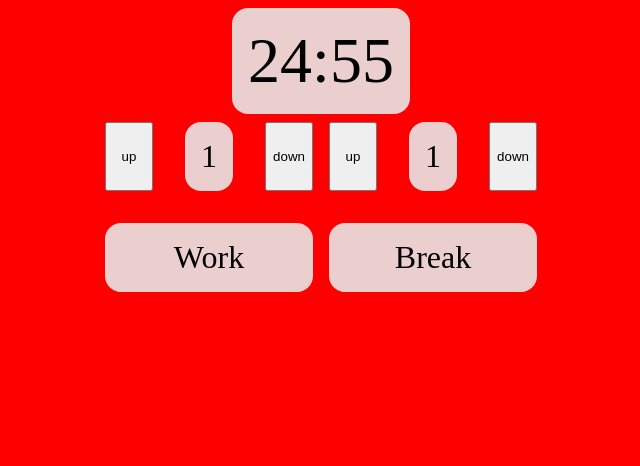
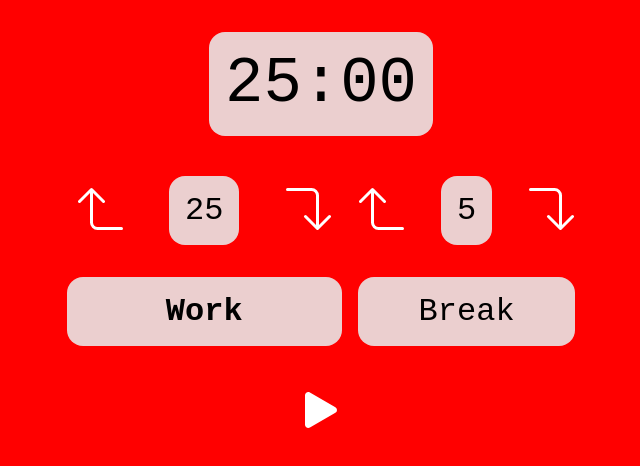
Before and after one commit to laaledesiempre/FCCPoMoDoRo, a React (Create React App) app: page / in a window 1280 px wide. Shown: the top 466 px of the page, without its empty margins (319-959 px from the left). Built offline with nearby package versions, Linux system fonts and the light colour scheme.

Commit message:
beta| Working model sounds button and +

```diff
--- a/src/components/App.jsx
+++ b/src/components/App.jsx
@@ -6,26 +6,29 @@ import {ChangeTime1, ChangeTime2} from "../store/slices/timers"
 export const App = () => {
     const timer1 = useSelector((state)=>state.timersReducer.timer1)
     const timer2 = useSelector((state)=>state.timersReducer.timer2)
-    const [workingLength, setworkingLength] = useState("1")
-    const [breackLength, setbreackLength] = useState("1")
+    const [workingLength, setworkingLength] = useState("25")
+    const [breackLength, setbreackLength] = useState("5")
     const [working, setWorking] = useState(true)
-    const [pause, setPause] = useState(false)
+    const [pause, setPause] = useState(true)
     const [currentTimer, setCurrentTimer] = useState('timer1')
     const dispatch= useDispatch()
+    const sound= new Audio('https://cdn.freesound.org/previews/420/420504_8377667-lq.mp3')
     useEffect(() => {
-      console.log("a")
         if (working && !pause) {
           const interval = setInterval(() => {
             if(timer1.minutes=== "00" && timer1.seconds === "00") {
               dispatch(ChangeTime2({minutes:breackLength,seconds:"00"}))
               setWorking(false)
               setCurrentTimer('timer2')
+              document.querySelector("body").classList.add("rest")
+              document.querySelector(".work-label").classList.remove("resalted")
+              document.querySelector(".break-label").classList.add("resalted")
+              sound.play()
             } else {
 
               let minutes= timer1.minutes
               let seconds= timer1.seconds
               if (seconds!=="00") { if(parseInt(seconds)>10) {seconds= (parseInt(seconds)-1).toString()} else {seconds= "0"+(parseInt(seconds)-1)}} else {if(parseInt(minutes)>10) {minutes= (parseInt(minutes)-1).toString()} else {minutes= "0"+(parseInt(minutes)-1)}; seconds="59 "}
-              console.log(seconds)
               dispatch(ChangeTime1({minutes:minutes,seconds:seconds}))
             }
           }, 1000);
@@ -37,6 +40,10 @@ export const App = () => {
               dispatch(ChangeTime1({minutes:workingLength,seconds:"00"}))
               setWorking(true)
               setCurrentTimer('timer1')
+              document.querySelector("body").classList.remove("rest")
+              document.querySelector(".break-label").classList.remove("resalted")
+              document.querySelector(".work-label").classList.add("resalted")
+              sound.play()
             } else {
 
               let minutes= timer2.minutes
@@ -48,10 +55,17 @@ export const App = () => {
 
           return () => clearInterval(interval);
         }
-
-      }, [timer1,timer2]);
+        // eslint-disable-next-line
+      }, [timer1,timer2,pause]);
       const timerChanger=(info)=>{
         if (info==='timer1') {return timer1.minutes+":"+timer1.seconds} else {return timer2.minutes+":"+timer2.seconds}
+      }
+      const changeLogo=()=>{
+        if (pause===true) {return <svg xmlns="http://www.w3.org/2000/svg"  fill="currentColor" className="logo-sp"  viewBox="0 0 16 16">
+        <path d="m11.596 8.697-6.363 3.692c-.54.313-1.233-.066-1.233-.697V4.308c0-.63.692-1.01 1.233-.696l6.363 3.692a.802.802 0 0 1 0 1.393z"/>
+      </svg>} else {return <svg xmlns="http://www.w3.org/2000/svg" fill="currentColor" className="logo-sp" viewBox="0 0 16 16">
+      <path d="M5.5 3.5A1.5 1.5 0 0 1 7 5v6a1.5 1.5 0 0 1-3 0V5a1.5 1.5 0 0 1 1.5-1.5zm5 0A1.5 1.5 0 0 1 12 5v6a1.5 1.5 0 0 1-3 0V5a1.5 1.5 0 0 1 1.5-1.5z"/>
+    </svg>}
       }
   return (
     <>
@@ -61,25 +75,36 @@ export const App = () => {
         </section>
         <section className="timer-buttons-wrapper">
           <article className="timer">
-            <button onClick={()=>{setworkingLength((parseInt(workingLength)+1).toString())}}>
-              up
+            <button className="timer-button" onClick={()=>{parseInt(workingLength)<60 && setworkingLength((parseInt(workingLength)+1).toString())}}>
+            <svg className="up-button" xmlns="http://www.w3.org/2000/svg" fill="currentColor"  viewBox="0 0 16 16">
+  <path fill-rule="evenodd" d="M4.854 1.146a.5.5 0 0 0-.708 0l-4 4a.5.5 0 1 0 .708.708L4 2.707V12.5A2.5 2.5 0 0 0 6.5 15h8a.5.5 0 0 0 0-1h-8A1.5 1.5 0 0 1 5 12.5V2.707l3.146 3.147a.5.5 0 1 0 .708-.708l-4-4z"/>
+</svg>
             </button>
             <p className="timer-number">{workingLength}</p>
-            <button onClick={()=>{setworkingLength((parseInt(workingLength)-1).toString())}}>
-              down
+            <button className="timer-button" onClick={()=>{parseInt(workingLength)>1 && setworkingLength((parseInt(workingLength)-1).toString())}}>
+            <svg className="down-button" xmlns="http://www.w3.org/2000/svg" fill="currentColor"  viewBox="0 0 16 16">
+  <path fill-rule="evenodd" d="M4.854 1.146a.5.5 0 0 0-.708 0l-4 4a.5.5 0 1 0 .708.708L4 2.707V12.5A2.5 2.5 0 0 0 6.5 15h8a.5.5 0 0 0 0-1h-8A1.5 1.5 0 0 1 5 12.5V2.707l3.146 3.147a.5.5 0 1 0 .708-.708l-4-4z"/>
+</svg>
             </button>
-            <p className="timer-number label">Work</p>
+            <p className="timer-number label work-label resalted">Work</p>
           </article>
           <article className="timer">
-          <button onClick={()=>{setbreackLength((parseInt(breackLength)+1).toString())}}>
-              up
+          <button className="timer-button" onClick={()=>{parseInt(breackLength)<=60 && setbreackLength((parseInt(breackLength)+1).toString())}}>
+          <svg className="up-button" xmlns="http://www.w3.org/2000/svg" fill="currentColor" viewBox="0 0 16 16">
+  <path fill-rule="evenodd" d="M4.854 1.146a.5.5 0 0 0-.708 0l-4 4a.5.5 0 1 0 .708.708L4 2.707V12.5A2.5 2.5 0 0 0 6.5 15h8a.5.5 0 0 0 0-1h-8A1.5 1.5 0 0 1 5 12.5V2.707l3.146 3.147a.5.5 0 1 0 .708-.708l-4-4z"/>
+</svg>
             </button>
             <p className="timer-number">{breackLength}</p>
-            <button onClick={()=>{setbreackLength((parseInt(breackLength)-1).toString())}}>
-              down
+            <button className="timer-button" onClick={()=>{parseInt(breackLength)>1 && setbreackLength((parseInt(breackLength)-1).toString())}}>
+              <svg className="down-button" xmlns="http://www.w3.org/2000/svg" fill="currentColor" viewBox="0 0 16 16">
+  <path fill-rule="evenodd" d="M4.854 1.146a.5.5 0 0 0-.708 0l-4 4a.5.5 0 1 0 .708.708L4 2.707V12.5A2.5 2.5 0 0 0 6.5 15h8a.5.5 0 0 0 0-1h-8A1.5 1.5 0 0 1 5 12.5V2.707l3.146 3.147a.5.5 0 1 0 .708-.708l-4-4z"/>
+</svg>
             </button>
-            <p className="timer-number label">Break</p>
+            <p className="timer-number label break-label">Break</p>
           </article>
+        </section>
+        <section className="pausebutton">
+          <button class="pause" onClick={()=>{setPause(!pause)}}>{changeLogo()}</button>
         </section>
     </main>
 
--- a/src/styles/styles.scss
+++ b/src/styles/styles.scss
@@ -2,6 +2,7 @@
     padding:0;
     margin:0;
     box-sizing: border-box;
+    font-family: 'Courier New', Courier, monospace;
 }
 body{
     background-color: red;
@@ -14,7 +15,11 @@ main{
 }
 .timer-buttons-wrapper{
     display:flex;
-    gap:1rem
+    flex-wrap: wrap;
+    gap:1rem;
+    margin:0 auto;
+    justify-content:center;
+    margin-block-start: 2rem;
 }
 .timer{
     display:grid;
@@ -28,6 +33,7 @@ main{
     padding: 1rem;
     margin:0.5rem;
     border-radius: 1rem;
+    margin-block-start: 2rem;
 }
 .label{
     grid-area:2/1/3/4;
@@ -40,3 +46,38 @@ main{
     padding:1rem;
     border-radius:1rem;
 }
+.up-button{
+    width:3rem;
+    fill: white;
+
+}
+.down-button{
+    width:3rem;
+    transform: rotate(180deg);
+    transform-origin: center;
+    fill: white;
+
+}
+.timer-button{
+    background-color: transparent;
+    border:none;
+}
+.rest{
+
+     background-color: rgb(137, 226, 4);
+
+}
+.resalted{
+    font-weight: bold;
+}
+.pausebutton{
+    margin-block-start: 2rem;
+}
+.logo-sp{
+    width: 4rem;
+    fill:white;
+}
+.pause{
+    background-color:transparent;
+    border:none;
+}
```
Also changed, not shown: public/index.html (+2 -8 lines), src/components/main/Clock.jsx (deleted, +0 -14 lines).
